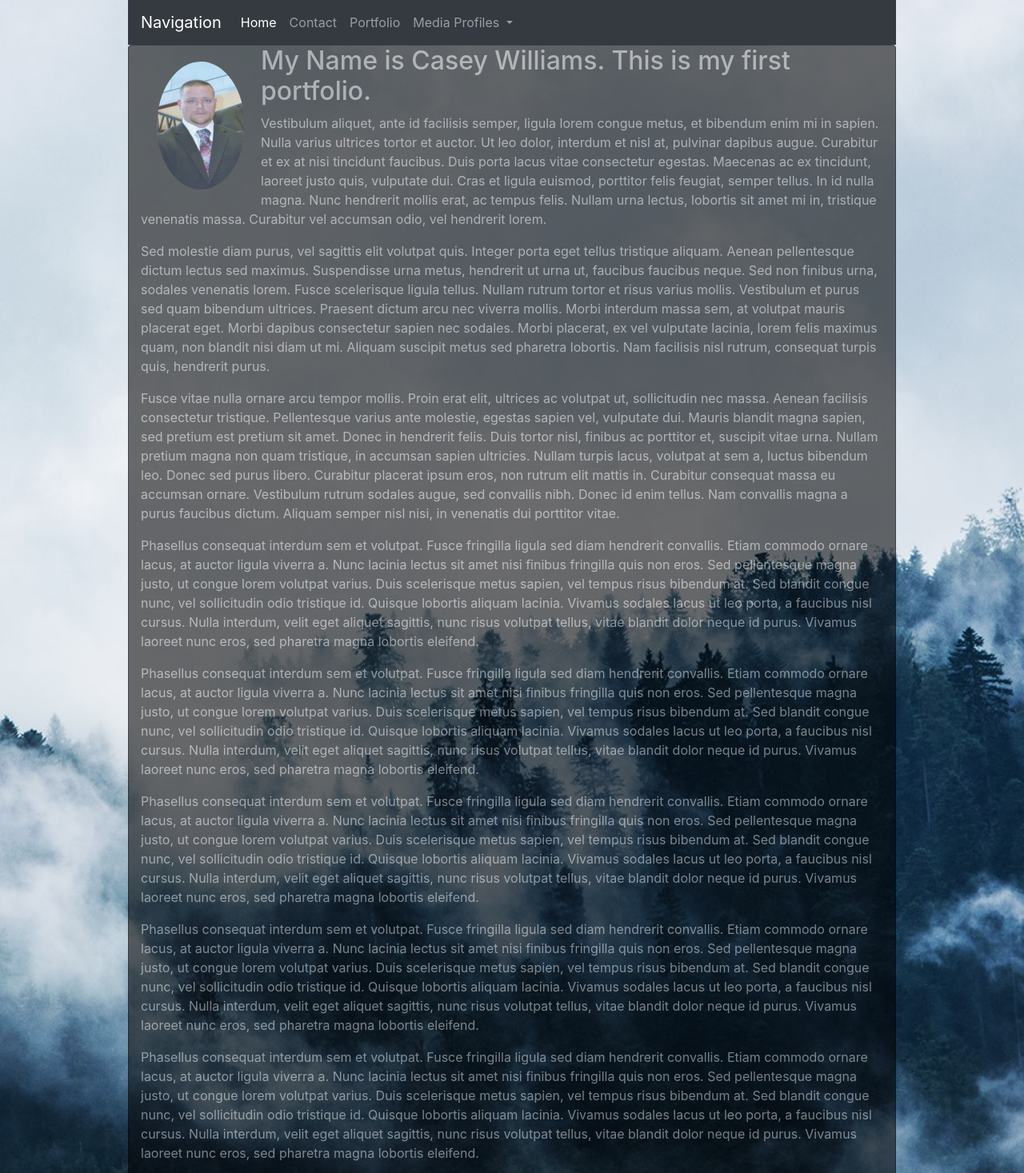
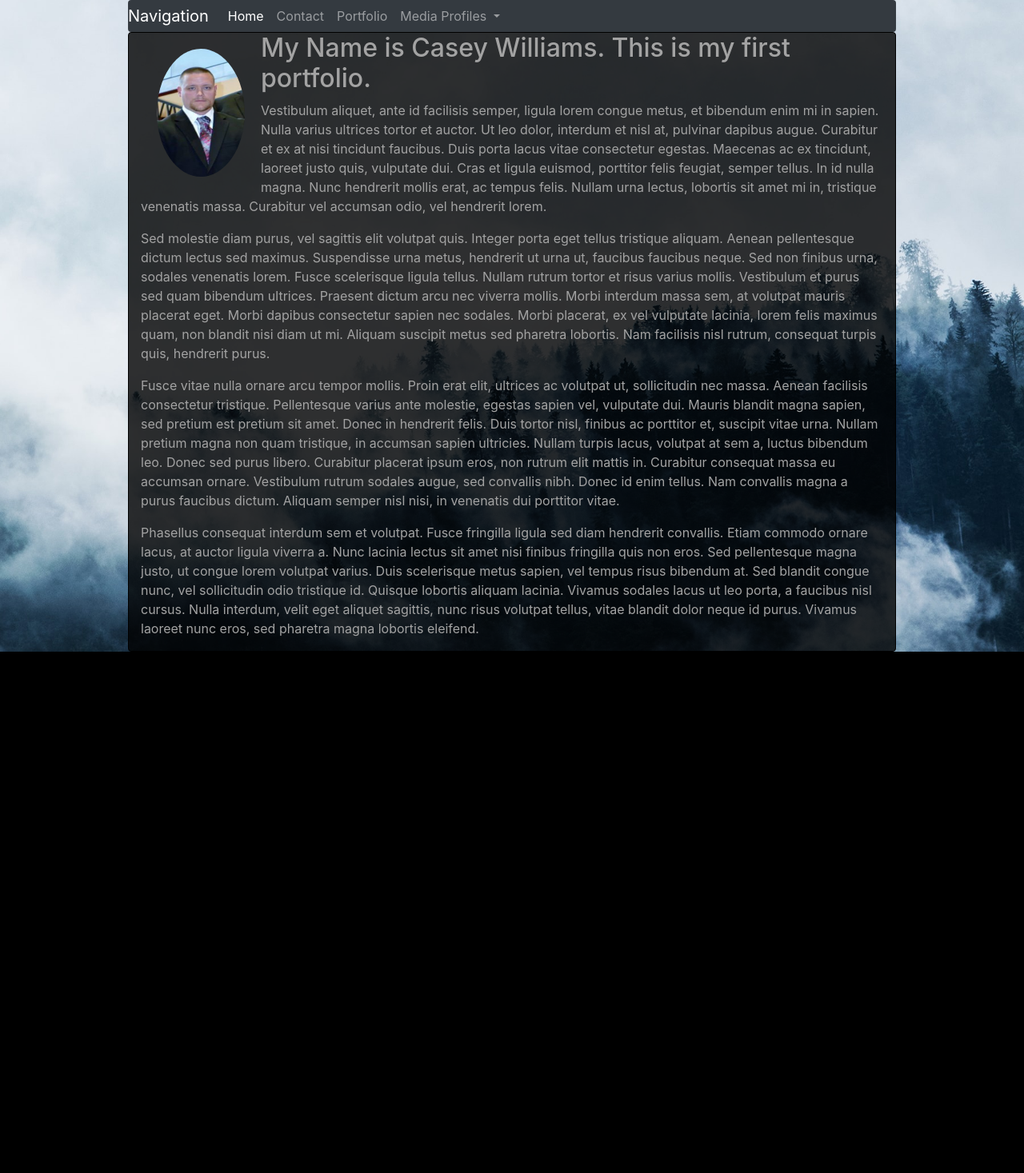
Before and after one commit to Cwilliams08/Bootstrap-Portfolio, a plain HTML site: page index.html in a window 1280 px wide. Shown: the top 1467 px of the page at 80% size. After the commit the page ends 815 px from the top, so only its background shows below. Drawn offline with nearby package versions, Linux system fonts and the light colour scheme.

Commit message:
fixed opacity issue for index, still working on fixing responsiveness

```diff
--- a/CSS/style.css
+++ b/CSS/style.css
@@ -1,6 +1,20 @@
 .contact {
     border-radius: 5px;
     border-style: solid black 2px;
+}
+
+.navbar {
+  list-style-type: none;
+  margin: 0;
+  padding: 0;
+  overflow: hidden;
+  /*fixed navigation bar*/
+  position: sticky;
+  top: 0;
+  width: 960px;
+  background-color: #1a1717;
+  border-radius: 4px; /* Rounded borders */
+  z-index: 99999;
 }
 
 body {
@@ -30,7 +44,6 @@ body {
   background: rgba(0, 0, 0, 0.8);
   color: rgb(163, 163, 163);
   border:solid 1px black;
-  opacity: .7;
   border-radius: 4px; /* Rounded borders */
 }
 
@@ -38,5 +51,6 @@ body {
     .navbar {
       float: none;
       width: 100%;
+      height: 100%;
     }
   }
--- a/index.html
+++ b/index.html
@@ -23,7 +23,6 @@
 </head>
 
 <body>
-
 
     <nav class="navbar navbar-expand-lg navbar-dark bg-dark">
         <a class="navbar-brand" href="#">Navigation</a>
@@ -63,25 +62,34 @@
 
         <h2> My Name is Casey Williams. This is my first portfolio. </h2>
 
-        <p>Vestibulum aliquet, ante id facilisis semper, ligula lorem congue metus, et bibendum enim mi in sapien. Nulla
-            varius ultrices tortor et auctor. Ut leo dolor, interdum et nisl at, pulvinar dapibus augue. Curabitur et ex
-            at nisi tincidunt faucibus. Duis porta lacus vitae consectetur egestas. Maecenas ac ex tincidunt, laoreet
+        <p>Vestibulum aliquet, ante id facilisis semper, ligula lorem congue metus, et bibendum enim mi in sapien.
+            Nulla
+            varius ultrices tortor et auctor. Ut leo dolor, interdum et nisl at, pulvinar dapibus augue. Curabitur
+            et ex
+            at nisi tincidunt faucibus. Duis porta lacus vitae consectetur egestas. Maecenas ac ex tincidunt,
+            laoreet
             justo quis, vulputate dui. Cras et ligula euismod, porttitor felis feugiat, semper tellus. In id nulla
-            magna. Nunc hendrerit mollis erat, ac tempus felis. Nullam urna lectus, lobortis sit amet mi in, tristique
+            magna. Nunc hendrerit mollis erat, ac tempus felis. Nullam urna lectus, lobortis sit amet mi in,
+            tristique
             venenatis massa. Curabitur vel accumsan odio, vel hendrerit lorem.</p>
 
-        <p>Sed molestie diam purus, vel sagittis elit volutpat quis. Integer porta eget tellus tristique aliquam. Aenean
+        <p>Sed molestie diam purus, vel sagittis elit volutpat quis. Integer porta eget tellus tristique aliquam.
+            Aenean
             pellentesque dictum lectus sed maximus. Suspendisse urna metus, hendrerit ut urna ut, faucibus faucibus
-            neque. Sed non finibus urna, sodales venenatis lorem. Fusce scelerisque ligula tellus. Nullam rutrum tortor
+            neque. Sed non finibus urna, sodales venenatis lorem. Fusce scelerisque ligula tellus. Nullam rutrum
+            tortor
             et risus varius mollis. Vestibulum et purus sed quam bibendum ultrices. Praesent dictum arcu nec viverra
             mollis. Morbi interdum massa sem, at volutpat mauris placerat eget. Morbi dapibus consectetur sapien nec
-            sodales. Morbi placerat, ex vel vulputate lacinia, lorem felis maximus quam, non blandit nisi diam ut mi.
-            Aliquam suscipit metus sed pharetra lobortis. Nam facilisis nisl rutrum, consequat turpis quis, hendrerit
+            sodales. Morbi placerat, ex vel vulputate lacinia, lorem felis maximus quam, non blandit nisi diam ut
+            mi.
+            Aliquam suscipit metus sed pharetra lobortis. Nam facilisis nisl rutrum, consequat turpis quis,
+            hendrerit
             purus.</p>
 
         <p>Fusce vitae nulla ornare arcu tempor mollis. Proin erat elit, ultrices ac volutpat ut, sollicitudin nec
             massa. Aenean facilisis consectetur tristique. Pellentesque varius ante molestie, egestas sapien vel,
-            vulputate dui. Mauris blandit magna sapien, sed pretium est pretium sit amet. Donec in hendrerit felis. Duis
+            vulputate dui. Mauris blandit magna sapien, sed pretium est pretium sit amet. Donec in hendrerit felis.
+            Duis
             tortor nisl, finibus ac porttitor et, suscipit vitae urna. Nullam pretium magna non quam tristique, in
             accumsan sapien ultricies. Nullam turpis lacus, volutpat at sem a, luctus bibendum leo. Donec sed purus
             libero. Curabitur placerat ipsum eros, non rutrum elit mattis in. Curabitur consequat massa eu accumsan
@@ -89,43 +97,14 @@
             purus faucibus dictum. Aliquam semper nisl nisi, in venenatis dui porttitor vitae.</p>
 
         <p>Phasellus consequat interdum sem et volutpat. Fusce fringilla ligula sed diam hendrerit convallis. Etiam
-            commodo ornare lacus, at auctor ligula viverra a. Nunc lacinia lectus sit amet nisi finibus fringilla quis
-            non eros. Sed pellentesque magna justo, ut congue lorem volutpat varius. Duis scelerisque metus sapien, vel
+            commodo ornare lacus, at auctor ligula viverra a. Nunc lacinia lectus sit amet nisi finibus fringilla
+            quis
+            non eros. Sed pellentesque magna justo, ut congue lorem volutpat varius. Duis scelerisque metus sapien,
+            vel
             tempus risus bibendum at. Sed blandit congue nunc, vel sollicitudin odio tristique id. Quisque lobortis
             aliquam lacinia. Vivamus sodales lacus ut leo porta, a faucibus nisl cursus. Nulla interdum, velit eget
-            aliquet sagittis, nunc risus volutpat tellus, vitae blandit dolor neque id purus. Vivamus laoreet nunc eros,
-            sed pharetra magna lobortis eleifend.</p>
-
-        <p>Phasellus consequat interdum sem et volutpat. Fusce fringilla ligula sed diam hendrerit convallis. Etiam
-            commodo ornare lacus, at auctor ligula viverra a. Nunc lacinia lectus sit amet nisi finibus fringilla quis
-            non eros. Sed pellentesque magna justo, ut congue lorem volutpat varius. Duis scelerisque metus sapien, vel
-            tempus risus bibendum at. Sed blandit congue nunc, vel sollicitudin odio tristique id. Quisque lobortis
-            aliquam lacinia. Vivamus sodales lacus ut leo porta, a faucibus nisl cursus. Nulla interdum, velit eget
-            aliquet sagittis, nunc risus volutpat tellus, vitae blandit dolor neque id purus. Vivamus laoreet nunc eros,
-            sed pharetra magna lobortis eleifend.</p>
-
-        <p>Phasellus consequat interdum sem et volutpat. Fusce fringilla ligula sed diam hendrerit convallis. Etiam
-            commodo ornare lacus, at auctor ligula viverra a. Nunc lacinia lectus sit amet nisi finibus fringilla quis
-            non eros. Sed pellentesque magna justo, ut congue lorem volutpat varius. Duis scelerisque metus sapien, vel
-            tempus risus bibendum at. Sed blandit congue nunc, vel sollicitudin odio tristique id. Quisque lobortis
-            aliquam lacinia. Vivamus sodales lacus ut leo porta, a faucibus nisl cursus. Nulla interdum, velit eget
-            aliquet sagittis, nunc risus volutpat tellus, vitae blandit dolor neque id purus. Vivamus laoreet nunc eros,
-            sed pharetra magna lobortis eleifend.</p>
-
-        <p>Phasellus consequat interdum sem et volutpat. Fusce fringilla ligula sed diam hendrerit convallis. Etiam
-            commodo ornare lacus, at auctor ligula viverra a. Nunc lacinia lectus sit amet nisi finibus fringilla quis
-            non eros. Sed pellentesque magna justo, ut congue lorem volutpat varius. Duis scelerisque metus sapien, vel
-            tempus risus bibendum at. Sed blandit congue nunc, vel sollicitudin odio tristique id. Quisque lobortis
-            aliquam lacinia. Vivamus sodales lacus ut leo porta, a faucibus nisl cursus. Nulla interdum, velit eget
-            aliquet sagittis, nunc risus volutpat tellus, vitae blandit dolor neque id purus. Vivamus laoreet nunc eros,
-            sed pharetra magna lobortis eleifend.</p>
-
-        <p>Phasellus consequat interdum sem et volutpat. Fusce fringilla ligula sed diam hendrerit convallis. Etiam
-            commodo ornare lacus, at auctor ligula viverra a. Nunc lacinia lectus sit amet nisi finibus fringilla quis
-            non eros. Sed pellentesque magna justo, ut congue lorem volutpat varius. Duis scelerisque metus sapien, vel
-            tempus risus bibendum at. Sed blandit congue nunc, vel sollicitudin odio tristique id. Quisque lobortis
-            aliquam lacinia. Vivamus sodales lacus ut leo porta, a faucibus nisl cursus. Nulla interdum, velit eget
-            aliquet sagittis, nunc risus volutpat tellus, vitae blandit dolor neque id purus. Vivamus laoreet nunc eros,
+            aliquet sagittis, nunc risus volutpat tellus, vitae blandit dolor neque id purus. Vivamus laoreet nunc
+            eros,
             sed pharetra magna lobortis eleifend.</p>
 
     </section>
```
